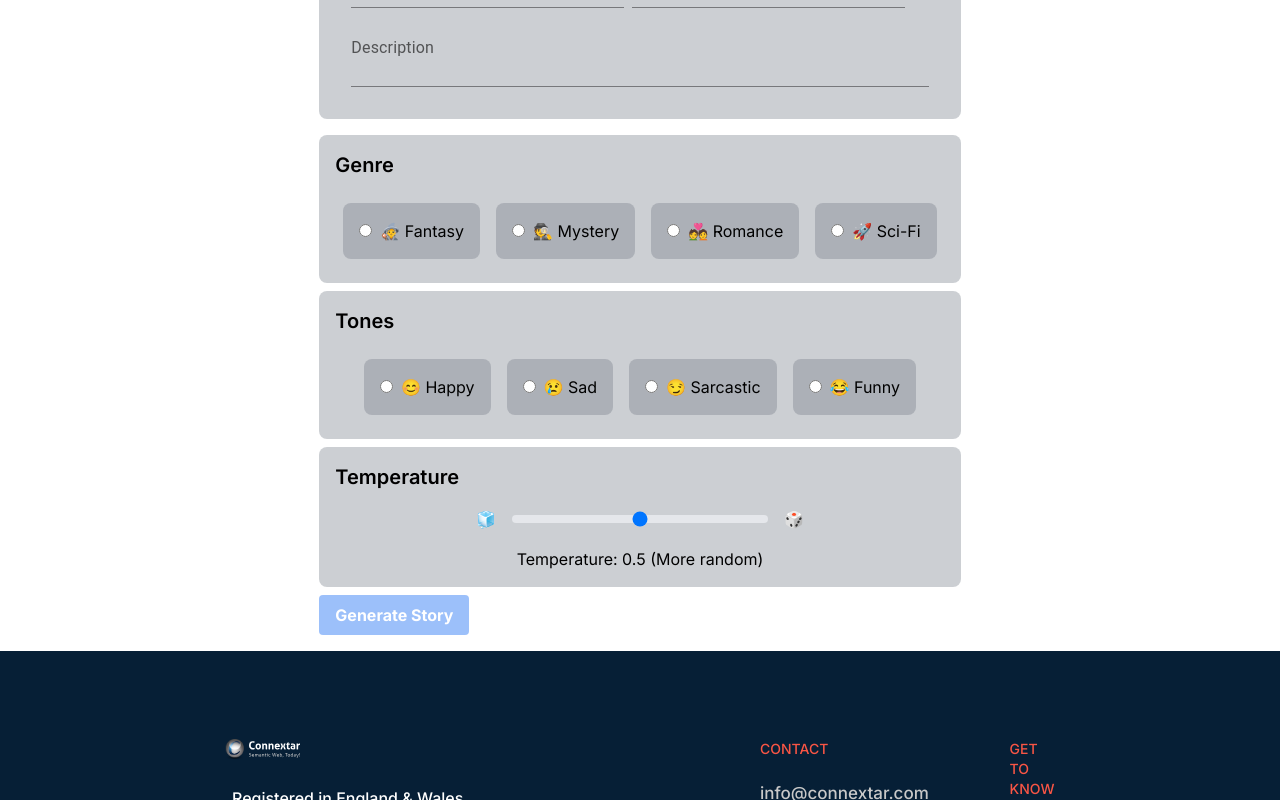
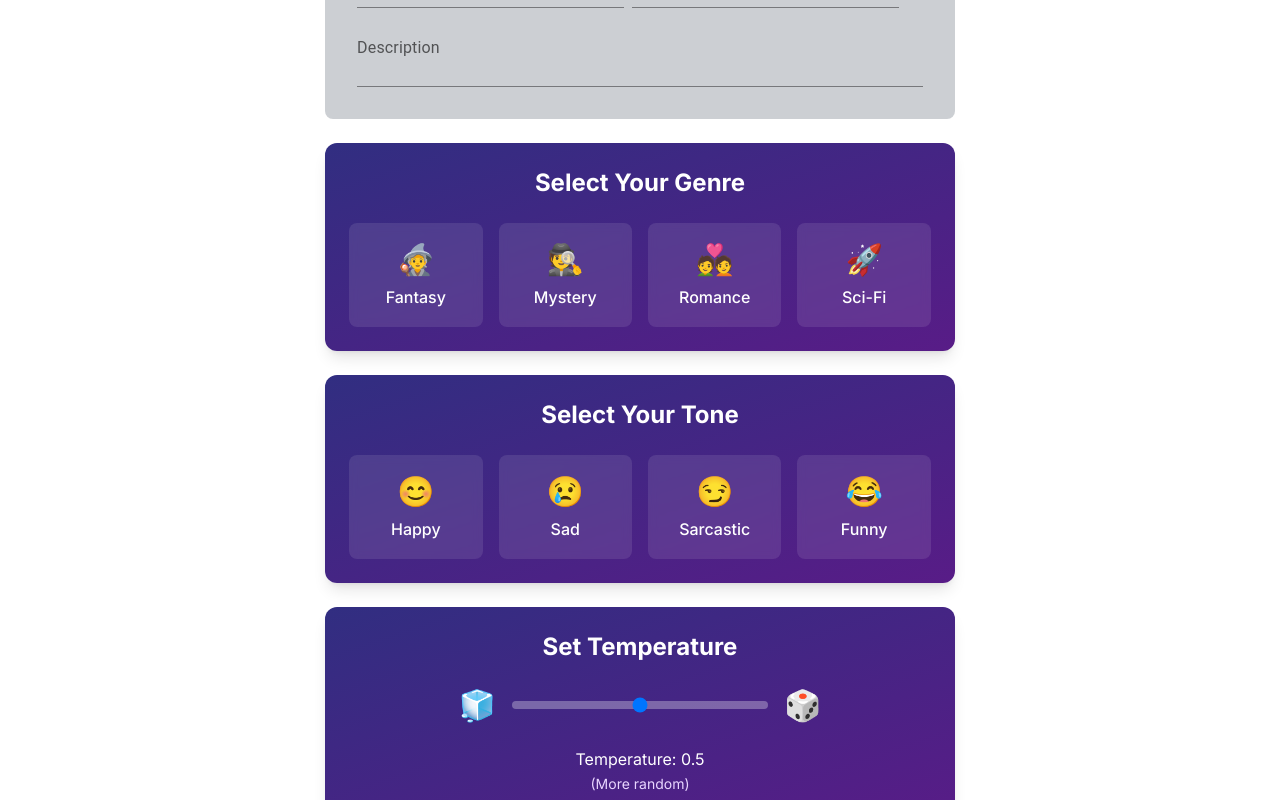
Before and after one commit to Agent009/bc-ai-2024-ai-char-story-teller, a Next.js app: page / in a window 1280 px wide. Shown: the part 1040-1840 px from the top of the page. Built offline with nearby package versions, Linux system fonts and the light colour scheme.

Commit message:
Added some styling.

```diff
--- a/src/app/page.tsx
+++ b/src/app/page.tsx
@@ -205,39 +205,65 @@ export default function Chat() {
             </div>
           </div>
         </div>
-        <div className="space-y-4 bg-opacity-25 bg-gray-700 rounded-lg p-4 mt-4">
-          <h3 className="text-xl font-semibold">Genre</h3>
+        <div className="space-y-6 bg-gradient-to-br from-indigo-900 to-purple-900 rounded-xl p-6 mt-6 shadow-lg">
+          <h3 className="text-2xl font-bold text-center text-white mb-4">Select Your Genre</h3>
 
-          <div className="flex flex-wrap justify-center">
+          <div className="grid grid-cols-2 sm:grid-cols-3 md:grid-cols-4 gap-4">
             {genres.map(({ value, emoji }) => (
-              <div key={value} className="p-4 m-2 bg-opacity-25 bg-gray-600 rounded-lg">
-                <input id={value} type="radio" value={value} name="genre" onChange={handleChange} />
-                <label className="ml-2" htmlFor={value}>
-                  {`${emoji} ${value}`}
+              <div key={value} className="relative">
+                <input
+                  id={value}
+                  type="radio"
+                  value={value}
+                  name="genre"
+                  onChange={handleChange}
+                  className="peer absolute opacity-0 w-full h-full cursor-pointer"
+                />
+                <label
+                  htmlFor={value}
+                  className="flex flex-col items-center justify-center p-4 bg-white bg-opacity-10 backdrop-blur-sm rounded-lg border-2 border-transparent transition-all duration-300 cursor-pointer
+                             hover:bg-opacity-20 hover:border-purple-300
+                             peer-checked:bg-opacity-30 peer-checked:border-purple-500 peer-checked:text-purple-200"
+                >
+                  <span className="text-3xl mb-2">{emoji}</span>
+                  <span className="font-medium text-white">{value}</span>
                 </label>
               </div>
             ))}
           </div>
         </div>
-        <div className="space-y-4 bg-opacity-25 bg-gray-700 rounded-lg p-4 mt-2">
-          <h3 className="text-xl font-semibold">Tones</h3>
+        <div className="space-y-6 bg-gradient-to-br from-indigo-900 to-purple-900 rounded-xl p-6 mt-6 shadow-lg">
+          <h3 className="text-2xl font-bold text-center text-white mb-4">Select Your Tone</h3>
 
-          <div className="flex flex-wrap justify-center">
+          <div className="grid grid-cols-2 sm:grid-cols-3 md:grid-cols-4 gap-4">
             {tones.map(({ value, emoji }) => (
-              <div key={value} className="p-4 m-2 bg-opacity-25 bg-gray-600 rounded-lg">
-                <input id={value} type="radio" name="tone" value={value} onChange={handleChange} />
-                <label className="ml-2" htmlFor={value}>
-                  {`${emoji} ${value}`}
+              <div key={value} className="relative">
+                <input
+                  id={value}
+                  type="radio"
+                  value={value}
+                  name="tone"
+                  onChange={handleChange}
+                  className="peer absolute opacity-0 w-full h-full cursor-pointer"
+                />
+                <label
+                  htmlFor={value}
+                  className="flex flex-col items-center justify-center p-4 bg-white bg-opacity-10 backdrop-blur-sm rounded-lg border-2 border-transparent transition-all duration-300 cursor-pointer
+                             hover:bg-opacity-20 hover:border-purple-300
+                             peer-checked:bg-opacity-30 peer-checked:border-purple-500 peer-checked:text-purple-200"
+                >
+                  <span className="text-3xl mb-2">{emoji}</span>
+                  <span className="font-medium text-white">{value}</span>
                 </label>
               </div>
             ))}
           </div>
         </div>
-        <div className="space-y-4 bg-opacity-25 bg-gray-700 rounded-lg p-4 mt-2">
-          <h3 className="text-xl font-semibold">Temperature</h3>
+        <div className="space-y-6 bg-gradient-to-br from-indigo-900 to-purple-900 rounded-xl p-6 mt-6 shadow-lg">
+          <h3 className="text-2xl font-bold text-center text-white mb-4">Set Temperature</h3>
 
           <div className="flex items-center justify-center space-x-4">
-            <span role="img" aria-label="Deterministic">
+            <span role="img" aria-label="Deterministic" className="text-3xl">
               🧊
             </span>
             <input
@@ -248,15 +274,18 @@ export default function Chat() {
               value={state.temperature}
               onChange={handleChange}
               name="temperature"
-              className="w-64 h-2 bg-gray-200 rounded-lg appearance-none cursor-pointer"
+              className="w-64 h-2 bg-white bg-opacity-30 rounded-lg appearance-none cursor-pointer"
             />
-            <span role="img" aria-label="Random">
+            <span role="img" aria-label="Random" className="text-3xl">
               🎲
             </span>
           </div>
-          <p className="text-center mt-2">
-            Temperature: {state.temperature || constants.openAI.temperature} (
-            {Number(state.temperature) < 0.5 ? "More deterministic" : "More random"})
+          <p className="text-center mt-2 text-white">
+            Temperature: {state.temperature || constants.openAI.temperature}
+            <br />
+            <span className="text-sm text-purple-200">
+              ({Number(state.temperature) < 0.5 ? "More deterministic" : "More random"})
+            </span>
           </p>
         </div>
         <button
```
